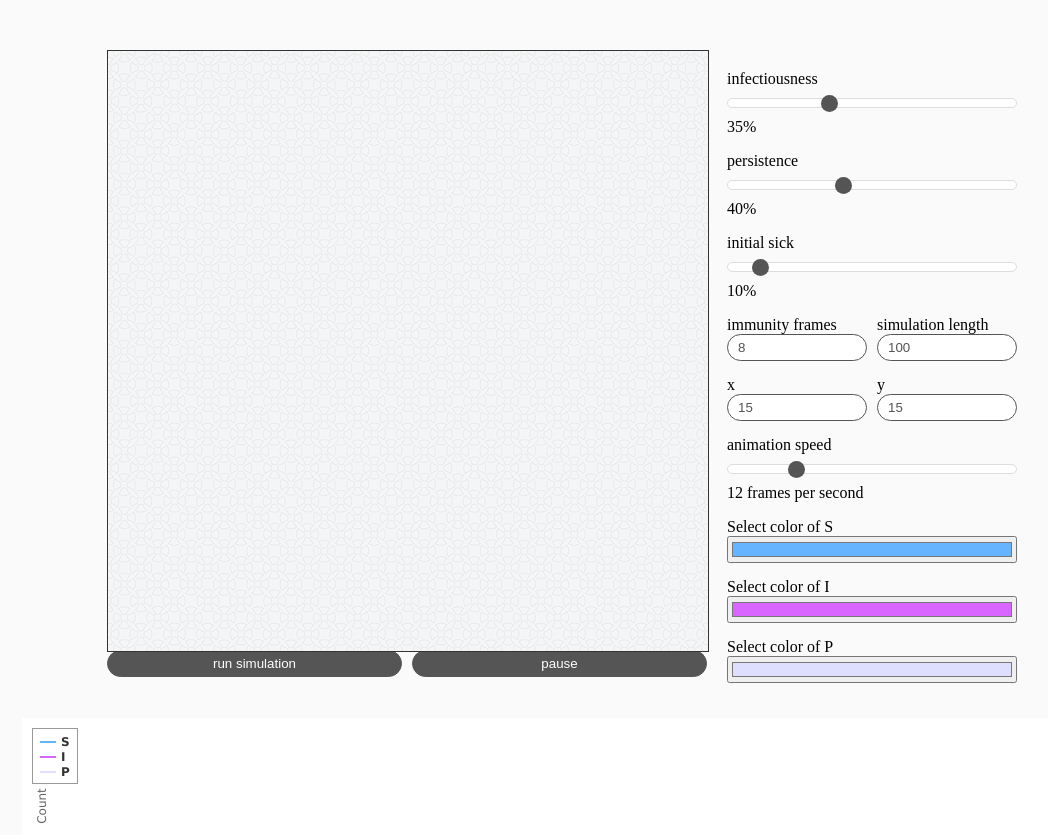
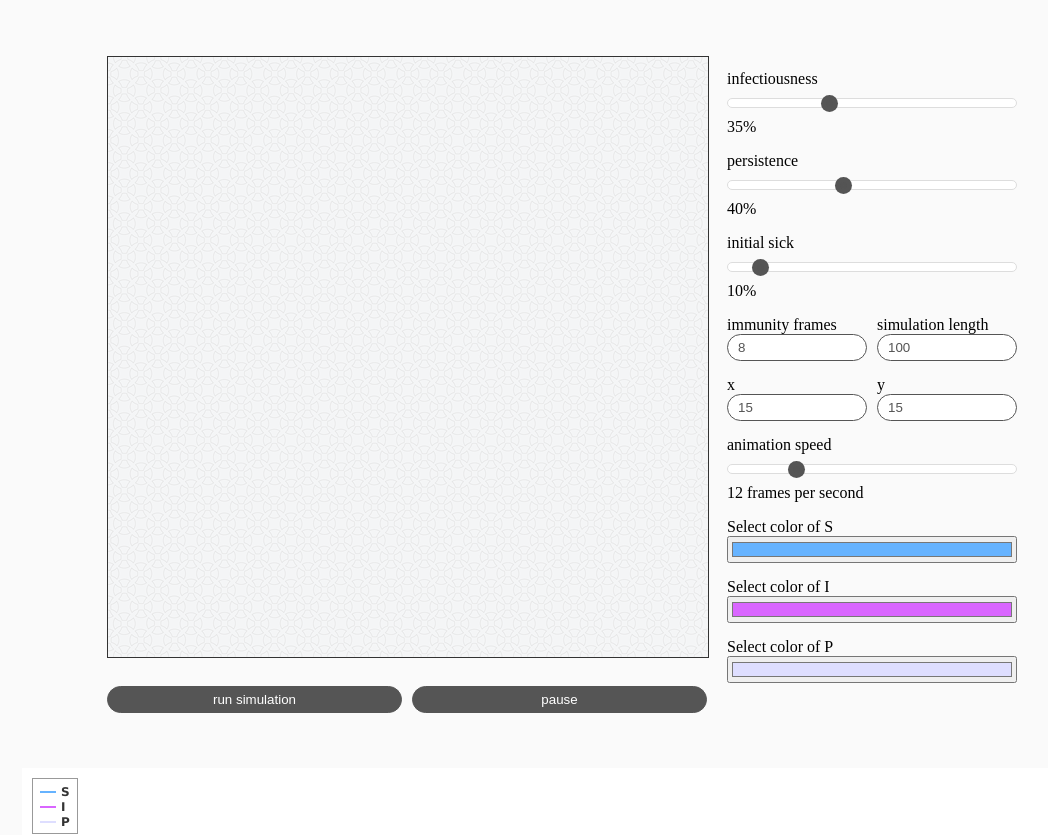
Before and after one commit to najder-k/testing, a website: page index.html in a window 1280 px wide. Shown: the top 835 px of the page, without its empty margins (68-1116 px from the left). Drawn offline with nearby package versions, Linux system fonts and the light colour scheme.

Commit message:
odpycham przyciski

```diff
--- a/index.html
+++ b/index.html
@@ -13,7 +13,7 @@
       <canvas id="canvas" width="600" height="600" style="position: absolute; left: 0; top: 0; z-index: 0;"></canvas>
       <canvas id="grid" width="600" height="600" style="position: absolute; left: 0; top: 0; z-index: 1;"></canvas>
       </div>
-      <div class="inputs-row">
+      <div class="inputs-row below">
           <div class="input__single">
             <input id="clickMe" type="button" value="run simulation" />
           </div>
--- a/js/main.js
+++ b/js/main.js
@@ -2,7 +2,7 @@
 $(document).ready(function () {
 	generateChart();
 
-	document.getElementById('clickMe').addEventListener('click', () => runSimulation())
+	document.getElementById('clickMe').addEventListener('click', () => mockSimulation())
 	document.getElementById('pause').addEventListener('click', () => pausePls())
 
 	$('input[type=range]').change(function () {
--- a/scss/style.scss
+++ b/scss/style.scss
@@ -26,7 +26,9 @@ body {
     width: 30%;
     padding: 20px;
   }
-
+.below {
+  margin-top: 30px;
+}
   .sidebar .input__single {
     margin-bottom: 15px;
     width: 100%;
```
Also changed, not shown: build/css/style.css, build/js/main.js.
